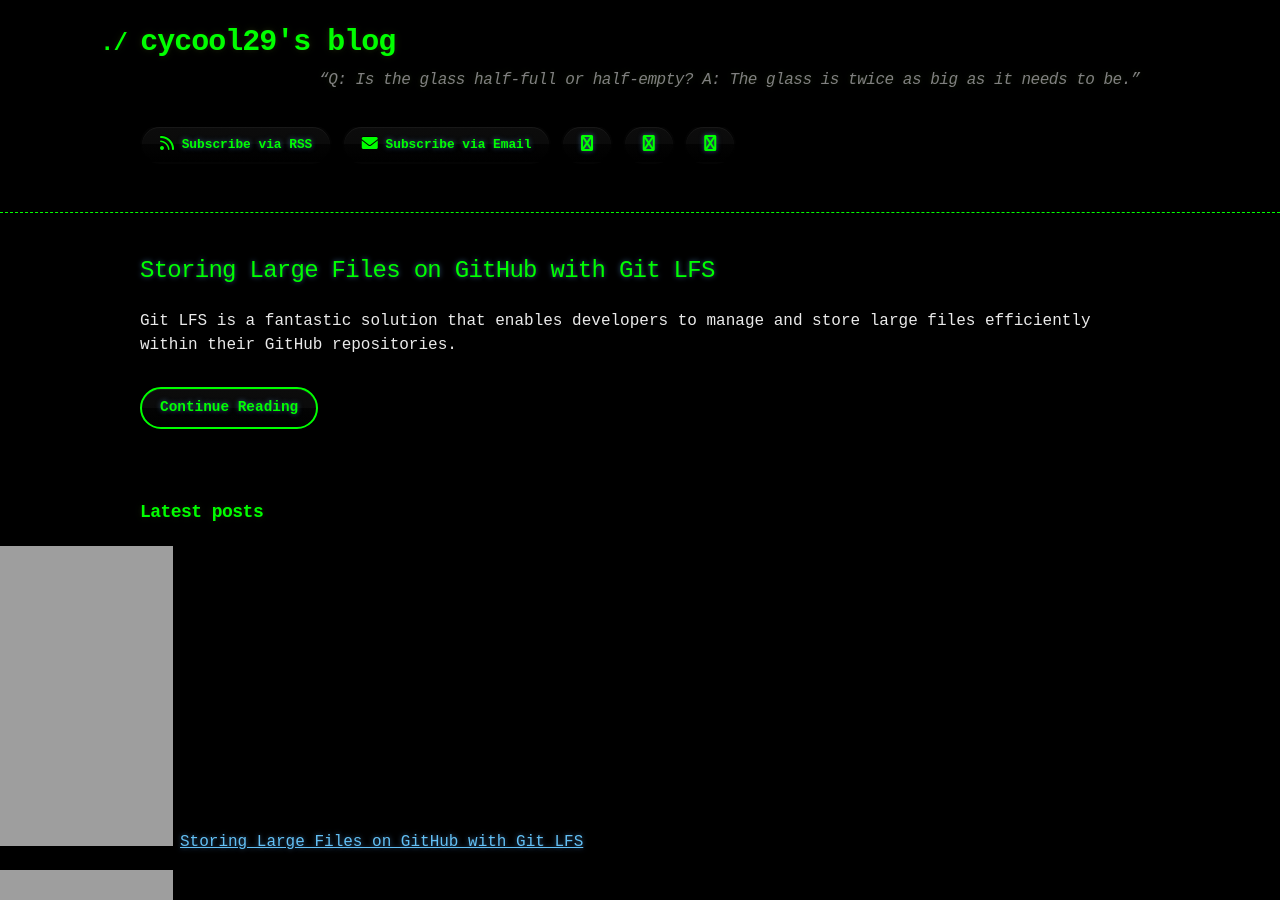
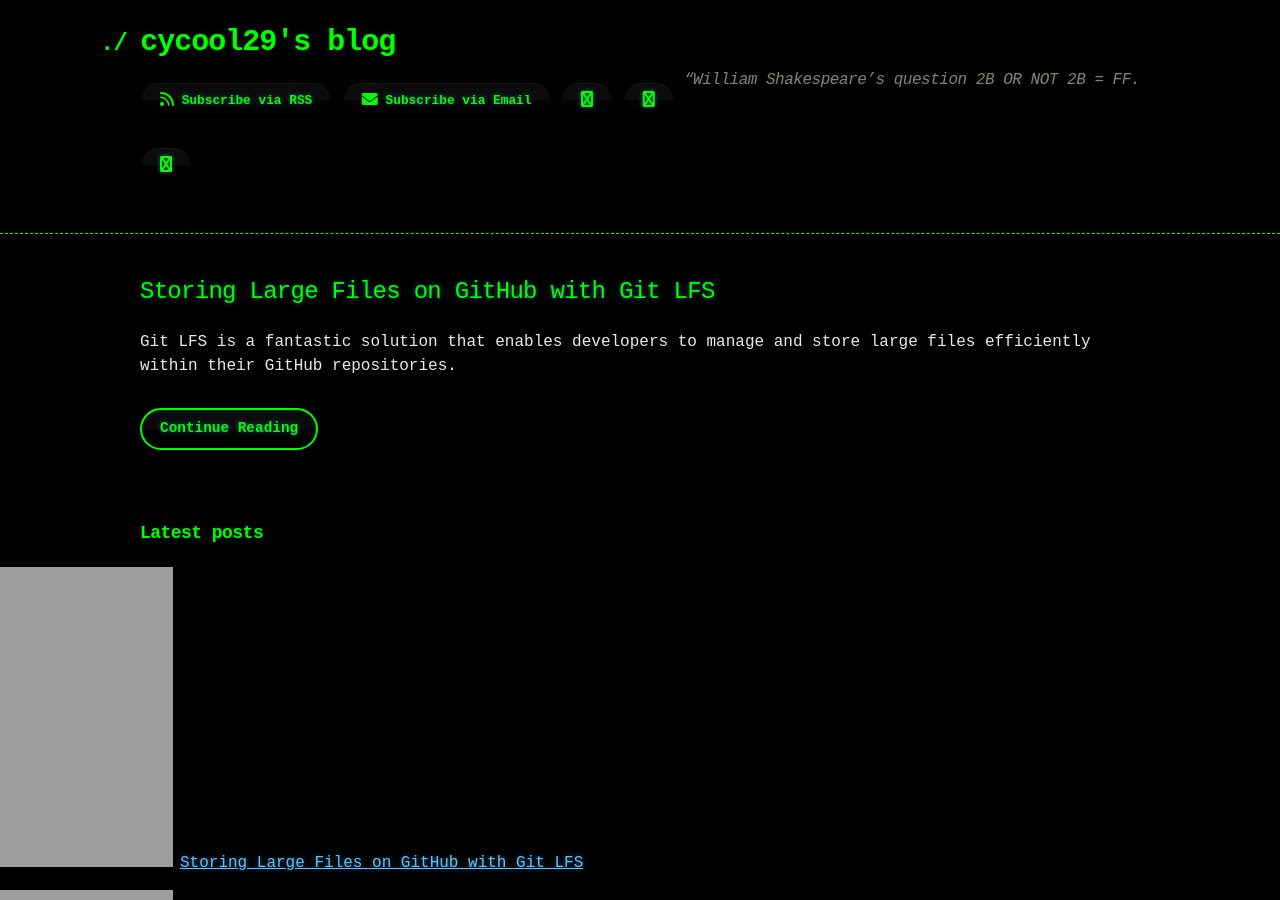
Before and after one commit to cycool29/cycool29.github.io, a Jekyll site: the page built from index.md, in a window 1280 px wide and 900 px high. Built offline with Jekyll 4.4.1, drawn with Linux system fonts in a browser that asks for light colours; a style sheet for code colours, icons or effects is not loaded.

Commit message:
Update quotes

```diff
--- a/_config.yml
+++ b/_config.yml
@@ -1,5 +1,5 @@
 title: cycool29's blog
-description: "“Q: Is the glass half-full or half-empty? A: The glass is twice as big as it needs to be.” "
+description: "“William Shakespeare’s question 2B OR NOT 2B = FF. "
 bio: A high school student. Intermediate in Python, Git, Bash. Learning JavaScript. He/Him. "
 author: cycool29
 url: https://cycool29.github.io
```
